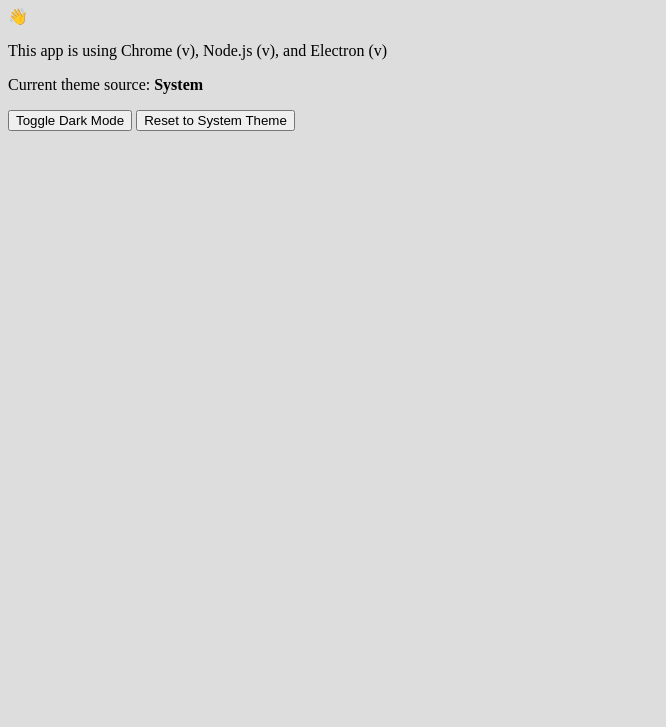
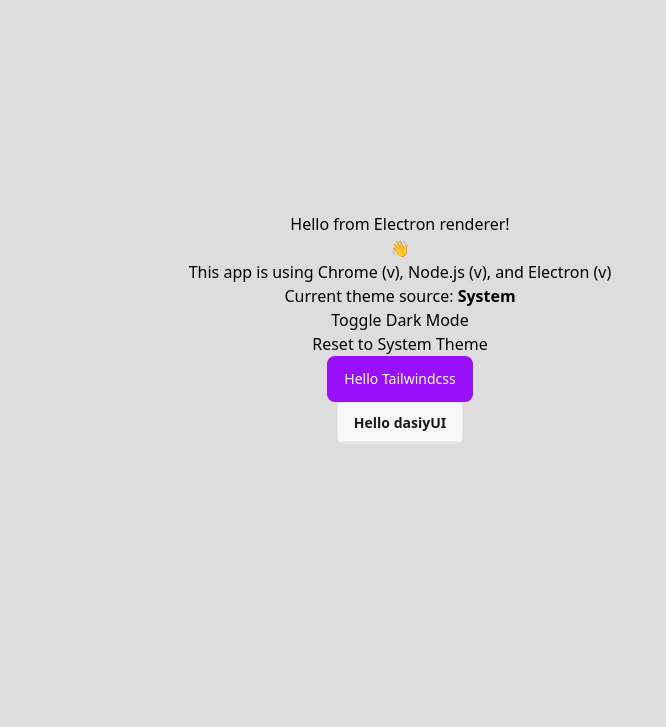
Before and after one commit to PedroFGN1/automacao_gefin_app, an Electron app: page index.html in a window 800 px wide. Shown: the part 73-800 px from the top of the page, without its empty margins (0-666 px from the left). Drawn offline with Linux system fonts and the light colour scheme; no server answers.

Commit message:
chore: update package.json to add Tailwind CSS and DaisyUI support

```diff
--- a/index.html
+++ b/index.html
@@ -12,8 +12,9 @@
     />
     <title>Hello from Electron renderer!</title>
     <link rel="stylesheet" type="text/css" href="./styles.css">
+    <link href="./output.css" rel="stylesheet">
   </head>
-  <body>
+  <body class="flex flex-col items-center justify-center h-screen bg-gray-100">
     <h1>Hello from Electron renderer!</h1>
     <p>👋</p>
     <p id="info"></p>
@@ -22,6 +23,15 @@
 
     <button id="toggle-dark-mode">Toggle Dark Mode</button>
     <button id="reset-to-system">Reset to System Theme</button>
+
+    <button type="button"
+    class="py-3 px-4 inline-flex items-center gap-x-2 text-sm font-medium rounded-lg border border-transparent bg-purple-600 text-white hover:bg-purple-700 focus:outline-hidden cursor-pointer focus:bg-purple-700 disabled:opacity-50 disabled:pointer-events-none">
+    Hello Tailwindcss
+    </button>
+    <button type="button"
+    class="btn">
+    Hello dasiyUI
+    </button>
   </body>
   <script src="./renderer.js"></script>
 </html>
--- /dev/null
+++ b/input.css
@@ -0,0 +1,2 @@
+@import "tailwindcss";
+@plugin "daisyui";
```
Also changed, not shown: package.json (+6 -1 lines), output.css (added), 1 other file.
